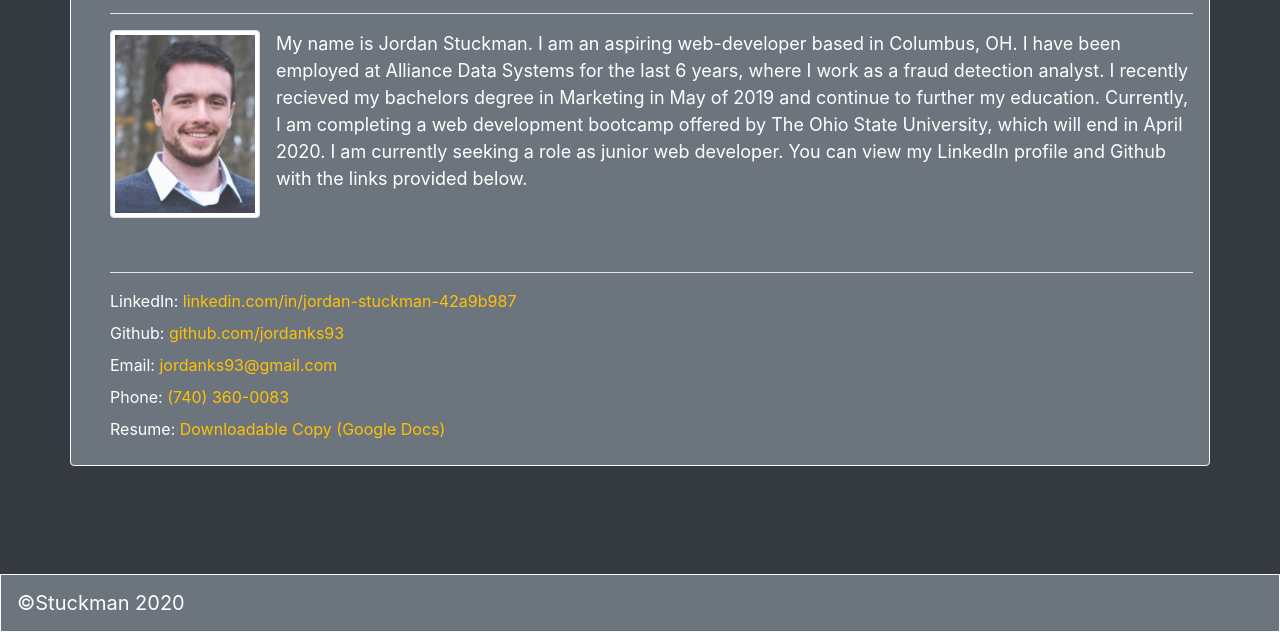
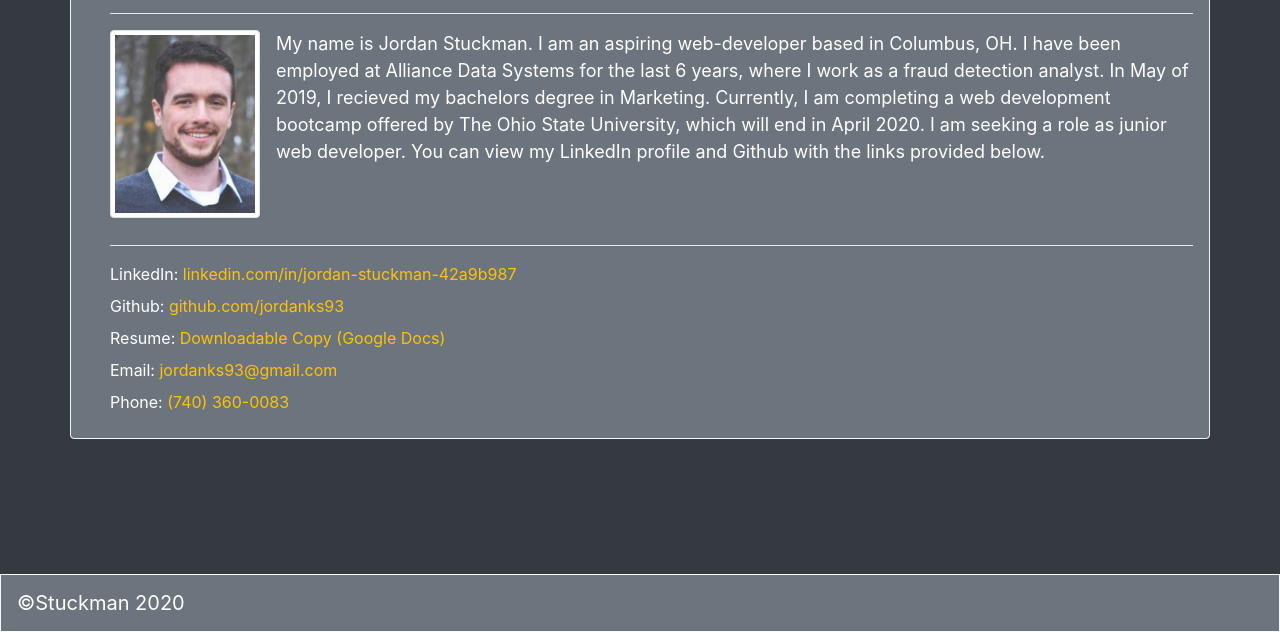
Before and after one commit to jordanks93/Responsive-Portfolio, a plain HTML site: page index.html in a window 1280 px wide. Shown: the part 168-800 px from the top of the page. Drawn offline with nearby package versions, Linux system fonts and the light colour scheme.

Commit message:
switched link order on index, fixed misspelling on portfolio

```diff
--- a/index.html
+++ b/index.html
@@ -55,13 +55,11 @@
           <p>
             My name is Jordan Stuckman. I am an aspiring web-developer based in Columbus, OH. I have been employed at
             Alliance Data Systems
-            for the last 6 years, where I work as a fraud detection analyst. I recently recieved my bachelors degree in
-            Marketing in May of
-            2019 and continue to further my education. Currently, I am completing a web development bootcamp offered by
+            for the last 6 years, where I work as a fraud detection analyst. In May of
+            2019, I recieved my bachelors degree in Marketing. Currently, I am completing a web development bootcamp offered by
             The Ohio State University,
-            which will end in April 2020. I am currently seeking a role as junior web developer. You can view my
-            LinkedIn profile and Github with
-            the links provided below.
+            which will end in April 2020. I am seeking a role as junior web developer. You can view my
+            LinkedIn profile and Github with the links provided below.
           </p>
           <br><br>
           <hr>
@@ -73,17 +71,17 @@
           <a id="gitHub" class="text-warning" href="https://github.com/jordanks93" target="_blank"
             rel="noopener noreferrer">github.com/jordanks93</a>
           <br>
+          <label for="resume">Resume:</label>
+          <a id="resume" class="text-warning"
+            href="https://drive.google.com/file/d/1t4EdHBg8wR34rloS4zMExBR1pid8Imz-/view?usp=sharing" target="_blank"
+            rel="noopener noreferrer">Downloadable Copy (Google Docs)</a>
+          <br>
           <label for="email">Email:</label>
           <a id="gitHub" class="text-warning" href="">jordanks93@gmail.com</a>
           <br>
           <label for="phone">Phone:</label>
           <a id="gitHub" class="text-warning" href="">(740) 360-0083</a>
           <br>
-          <label for="resume">Resume:</label>
-          <a id="resume" class="text-warning"
-            href="https://drive.google.com/file/d/1t4EdHBg8wR34rloS4zMExBR1pid8Imz-/view?usp=sharing" target="_blank"
-            rel="noopener noreferrer">Downloadable Copy (Google Docs)</a>
-
         </div>
       </div>
     </div>
```
Also changed, not shown: portfolio.html (+1 -1 lines).
